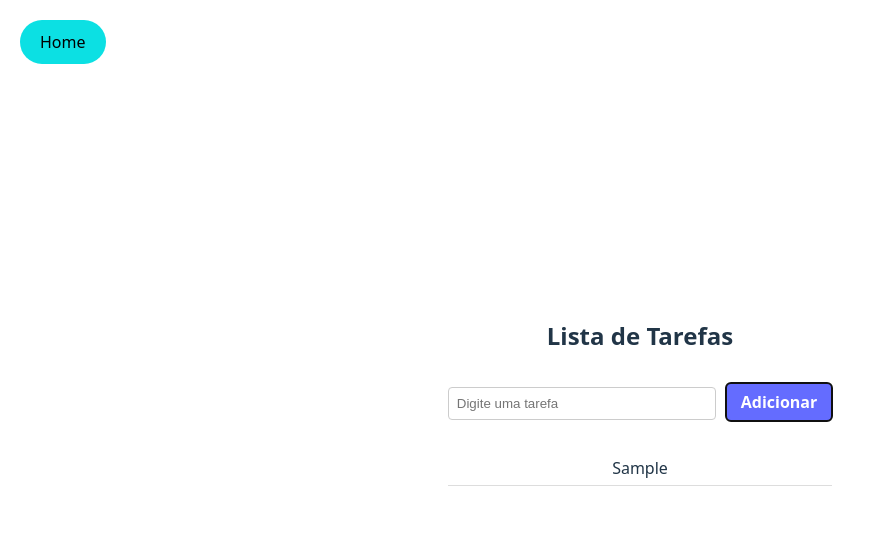
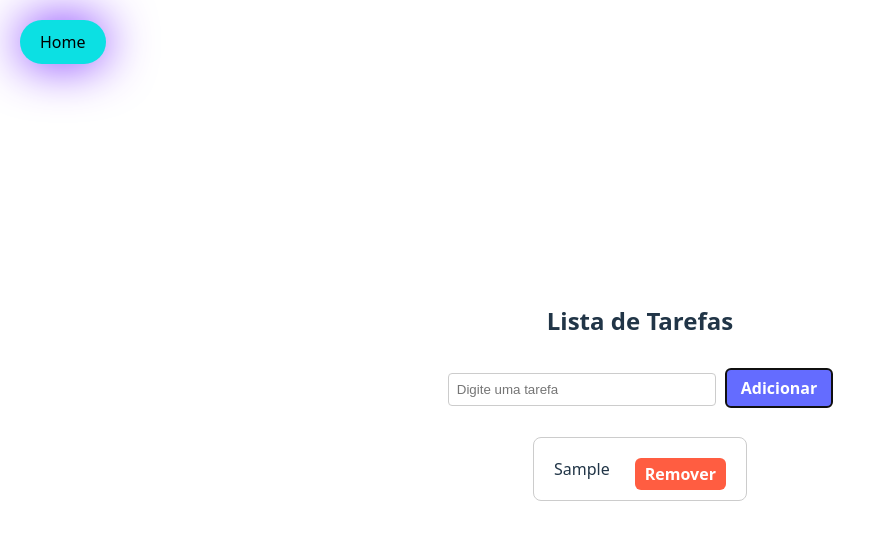
Before and after one commit to nkwintter/Avaliacao-individual_WebDev-React, a React (Vite) app in the folder Individual-Wintter/: page /tasks in a window 1280 px wide. Both pictures are taken after typing "Sample" into the empty fields and a click on the button "Adicionar". Shown: the top 540 px of the page, without its empty margins (0-896 px from the left). Built offline with nearby package versions, Linux system fonts and the light colour scheme.

Commit message:
ajustes para a lista de tarefas

```diff
--- a/Individual-Wintter/src/elements/btnBackHome/btnBHome.module.css
+++ b/Individual-Wintter/src/elements/btnBackHome/btnBHome.module.css
@@ -7,8 +7,10 @@
     background-color: #0ce0e3;
     font-weight: bold;
     border: none;
+    border-color: #5d00ff;
     border-radius: 50px;
     cursor: pointer;
+    box-shadow: 0 0 50px #7626ff;
 
     .Link{
         color: #000000;
--- a/Individual-Wintter/src/pages/listPage/tasks.jsx
+++ b/Individual-Wintter/src/pages/listPage/tasks.jsx
@@ -14,9 +14,14 @@ export function Tasks() {
     }
   };
 
+  const removerTarefa = (indexToRemove) => {
+    const novaLista = lista.filter((_, index) => index !== indexToRemove);
+    setLista(novaLista);
+  };
+
   return (
     <div className={styles.container}>
-      <HomeButton/>
+      <HomeButton />
       <h2>Lista de Tarefas</h2>
       <input
         type="text"
@@ -27,7 +32,12 @@ export function Tasks() {
       <button onClick={adicionarTarefa}>Adicionar</button>
       <ul>
         {lista.map((item, index) => (
-          <li key={index}>{item}</li>
+          <li key={index} className={styles.tarefaItem}>
+            {item}
+            <button className={styles.btnRemover} onClick={() => removerTarefa(index)}>
+              Remover
+            </button>
+          </li>
         ))}
       </ul>
     </div>
--- a/Individual-Wintter/src/pages/listPage/tasks.module.css
+++ b/Individual-Wintter/src/pages/listPage/tasks.module.css
@@ -27,7 +27,24 @@ ul {
   padding: 0;
 }
 
-li {
-  padding: 5px 0;
-  border-bottom: 1px solid #ddd;
+.tarefaItem {
+  margin: 10px auto;
+  padding: 10px 20px;
+  width: fit-content;
+  border: 1px solid #ccc;
+  background-color: rgba(255, 255, 255, 0.05);
+  border-radius: 8px;
+  display: flex;
+  justify-content: space-between;
+  align-items: center;
+  gap: 15px;
 }
+
+.btnRemover {
+  background-color: #ff5d41;
+  color: white;
+  padding: 5px 10px;
+  border: none;
+  border-radius: 6px;
+  cursor: pointer;
+}
```
